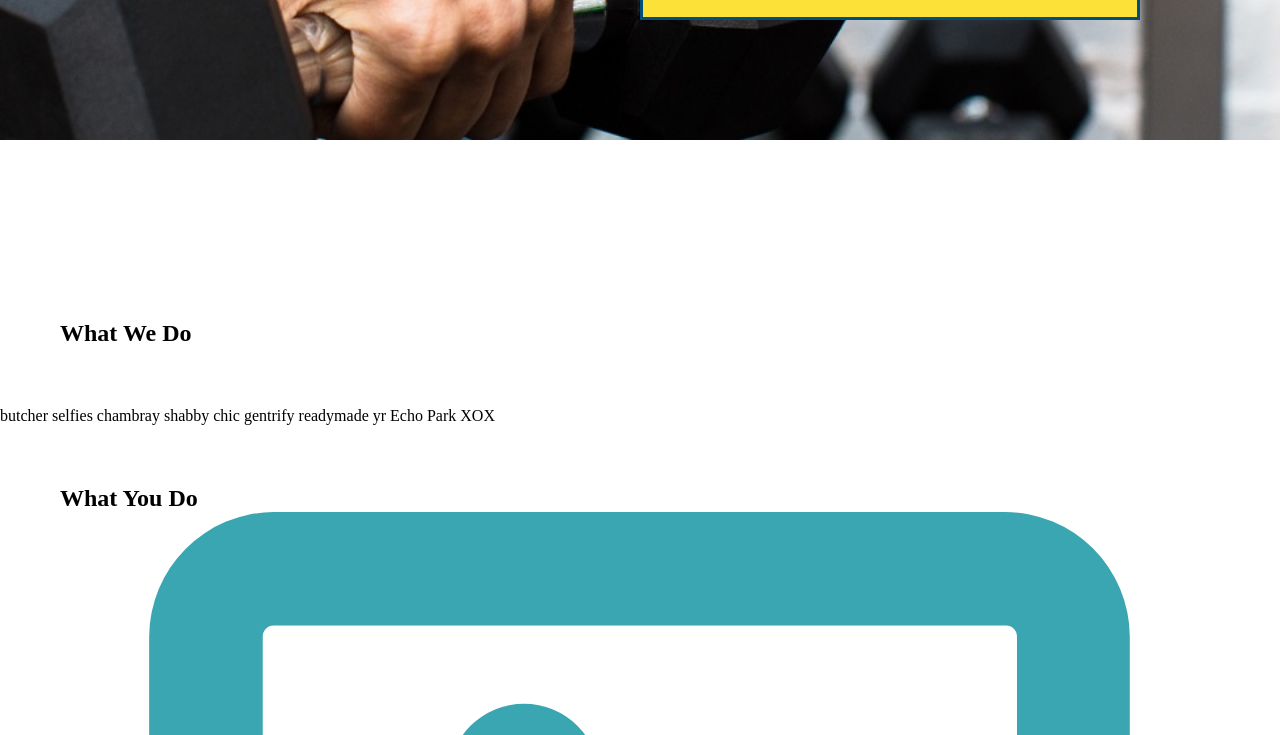
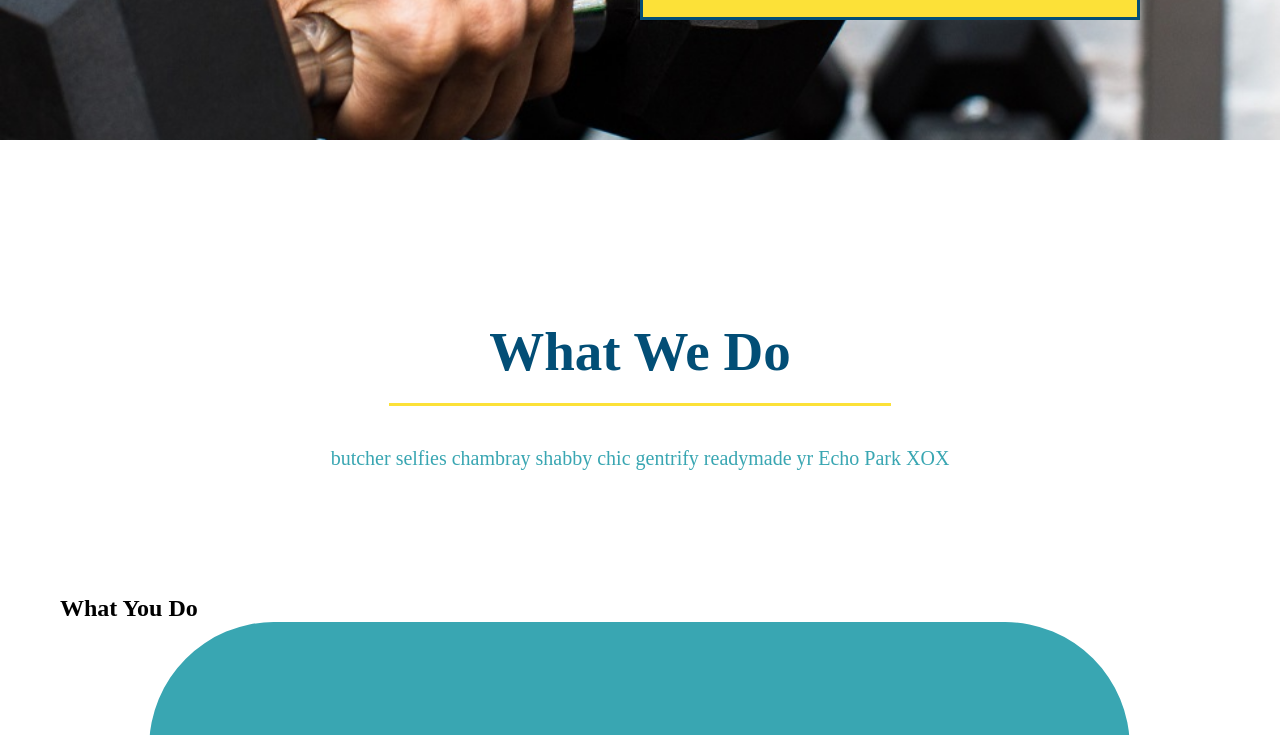
Before and after one commit to miklywek/Run-Buddy-version-2.0, a plain HTML site: page index.html in a window 1280 px wide. Shown: the part 532-1267 px from the top of the page. Drawn offline with Linux system fonts and the light colour scheme.

Commit message:
some changes

```diff
--- a/assets/css/style.css
+++ b/assets/css/style.css
@@ -103,3 +103,22 @@ section {
         padding: 10px 20px;
         font-size: 16px;
         }
+        .intro {
+            text-align: center;
+        }
+        .intro h2 {
+            font-size: 55px;
+            color: #024e76;
+            margin-bottom: 35px;
+            padding: 0 100px 20px 100px;
+            border-bottom: 3px solid;
+            border-color: #fce138;
+            display: inline-block;
+            }
+        .intro p {
+            line-height: 1.7;
+            color: #39a6b2;
+            width: 80%;
+            font-size: 20px;
+            margin: 0 auto;
+            }
--- a/index.html
+++ b/index.html
@@ -58,14 +58,15 @@
 <section>
 </section>
 <!-- "what we do" section -->
-<section id="what-we-do">
+<section id="what-we-do" class="intro">
 <h2>What We Do</h2>
+
+<p>
+    butcher selfies chambray shabby chic gentrify readymade yr Echo Park XOX
+</p>
 </section>
-<P>
-    butcher selfies chambray shabby chic gentrify readymade yr Echo Park XOX
-</P>
 <!-- "What You Do" -->
-<section id="what-you-do">
+<section id="what-you-do" >
 <h2>What You Do</h2>
 <div>
     <!-- insert this img element -->
@@ -89,6 +90,7 @@
     <p>Bi-weekly checkins with your trainer will keep you focused</p>
 </div>
 </section>
+<!-- meet the trainers section -->
 <section>
 <h2>Meet The Trainers</h2>
 </section>
```
